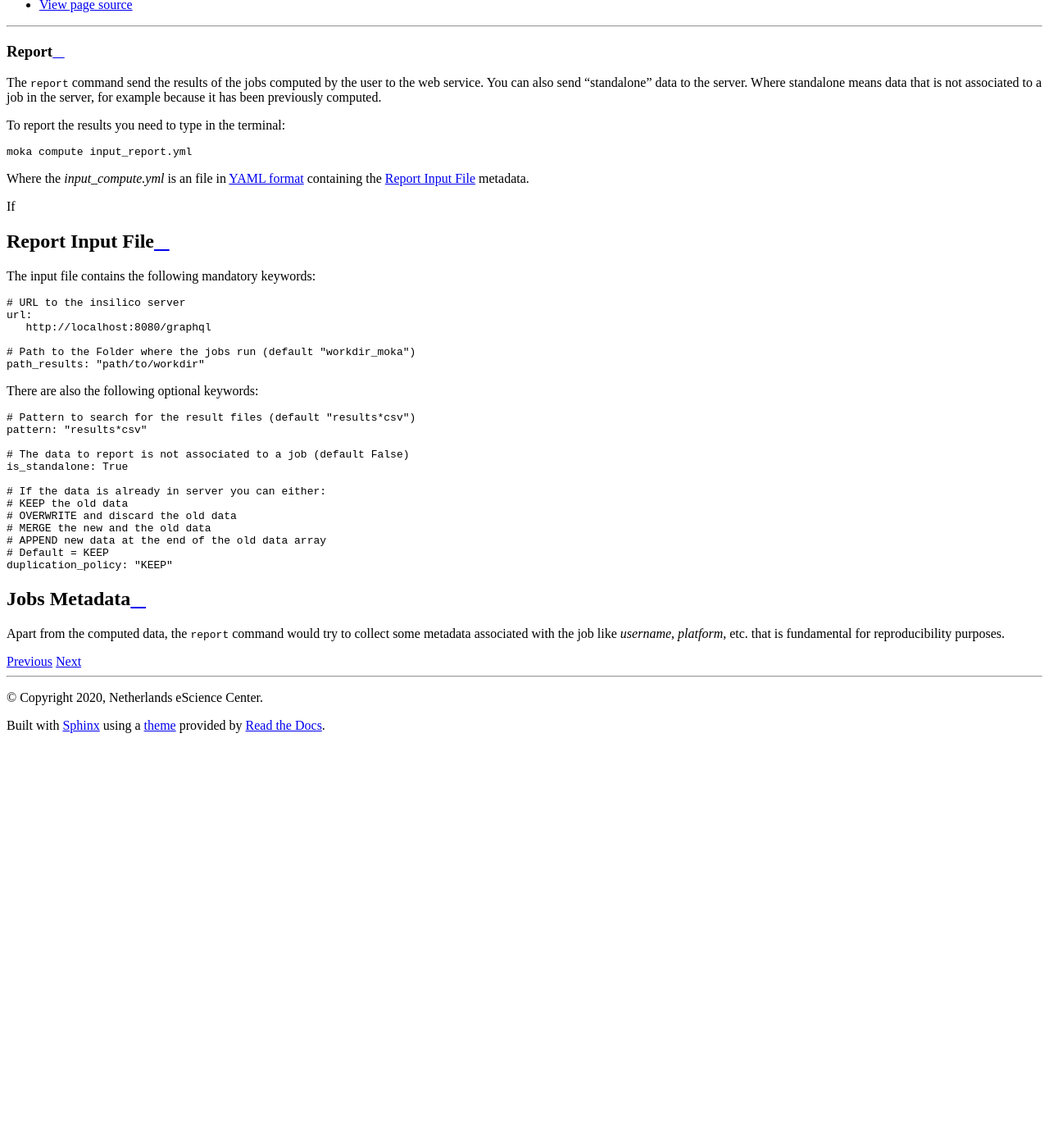
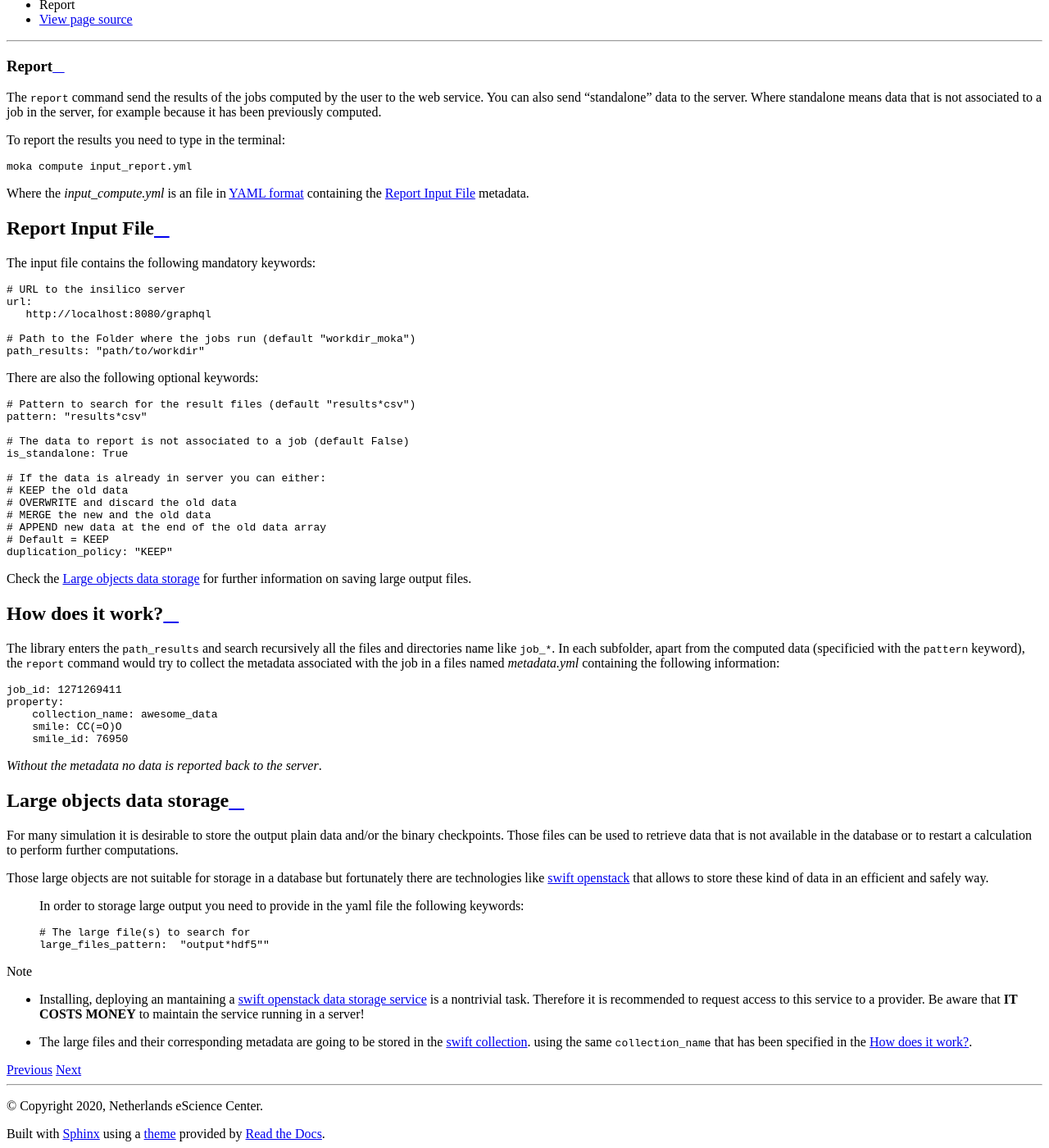
Before and after one commit to nlesc-nano/ceiba-cli, a Sphinx documentation site: the page built from docs/report.rst, in a window 1280 px wide and 1400 px high, scrolled down 348 px. Shown: the whole window at 82% size. Built offline with Sphinx 7.4.7 and the Read the Docs theme 2.0.0, drawn with Linux system fonts in a browser that asks for light colours; before the commit the page ends 1250 px from its top, so only the background shows below that; some of the changed text lies outside the part shown.

Commit message:
add docs for large data storage

```diff
--- a/docs/report.rst
+++ b/docs/report.rst
@@ -13,8 +13,6 @@
 
 Where the *input_compute.yml* is an file in `YAML format <https://en.wikipedia.org/wiki/YAML>`_ containing the :ref:`report input` metadata.
 
-
-If
 
 .. _report input:
 
@@ -47,8 +45,52 @@
    # Default = KEEP
    duplication_policy: "KEEP"
 
-Jobs Metadata
-*************
-Apart from the computed data, the ``report`` command would try to collect some
-metadata associated with the job like *username*, *platform*, etc. that
-is fundamental for reproducibility purposes.
+Check the :ref:`large objects data storage` for further information on
+saving large output files.
+
+.. _job metadata:
+
+How does it work?
+*****************
+The library enters the ``path_results`` and search recursively all the files and
+directories name like ``job_*``. In each subfolder, apart from the
+computed data (specificied with the ``pattern`` keyword), the ``report`` command
+would try to collect the metadata associated with the job in a files named
+*metadata.yml* containing the following information:
+::
+
+   job_id: 1271269411
+   property:
+       collection_name: awesome_data
+       smile: CC(=O)O
+       smile_id: 76950
+
+*Without the metadata no data is reported back to the server*.
+
+.. _large objects data storage:
+
+Large objects data storage
+**************************
+For many simulation it is desirable to store the output plain data and/or the binary checkpoints.
+Those files can be used to retrieve data that is not available in the database or to restart
+a calculation to perform further computations.
+
+Those large objects are not suitable for storage in a database but fortunately there are
+technologies like `swift openstack <https://docs.openstack.org/swift/latest/>`_ that allows
+to store these kind of data in an efficient and safely way.
+
+
+
+  In order to storage large output you need to provide in the yaml file the following keywords:
+  ::
+
+     # The large file(s) to search for
+     large_files_pattern:  "output*hdf5""
+
+
+.. Note::
+   * Installing, deploying an mantaining a `swift openstack data storage service <https://docs.openstack.org/swift/latest/getting_started.html>`_
+     is a nontrivial task. Therefore it is recommended to request access to this service to a provider.
+     Be aware that **IT COSTS MONEY** to maintain the service running in a server!
+   * The large files and their corresponding metadata are going to be stored in the `swift collection <https://docs.openstack.org/swift/latest/api/object_api_v1_overview.html>`_.
+     using the same ``collection_name`` that has been specified in the :ref:`job metadata`.
```
